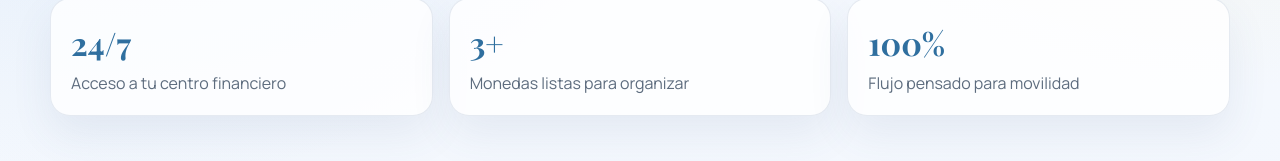
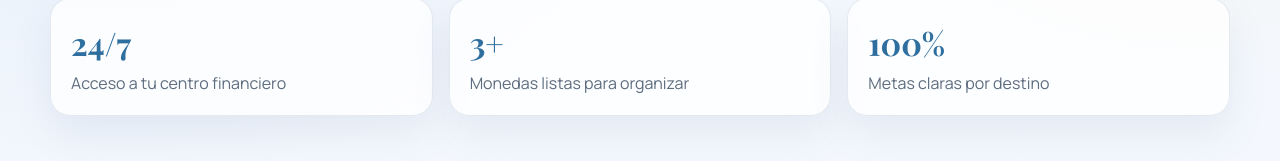
Before and after one commit to swapcoinn-droid/Swap-Coin-Frontend, a React (Vite) app: page / in a window 1280 px wide. Shown: the part 713-874 px from the top of the page. Built offline with nearby package versions, Linux system fonts and the light colour scheme.

Commit message:
copy: update landing goals metric

```diff
--- a/src/pages/landing/LandingPage.tsx
+++ b/src/pages/landing/LandingPage.tsx
@@ -32,7 +32,7 @@ const audiences = [
 const metrics = [
   { value: '24/7', label: 'Acceso a tu centro financiero' },
   { value: '3+', label: 'Monedas listas para organizar' },
-  { value: '100%', label: 'Flujo pensado para movilidad' },
+  { value: '100%', label: 'Metas claras por destino' },
 ]
 
 export function LandingPage() {
```
